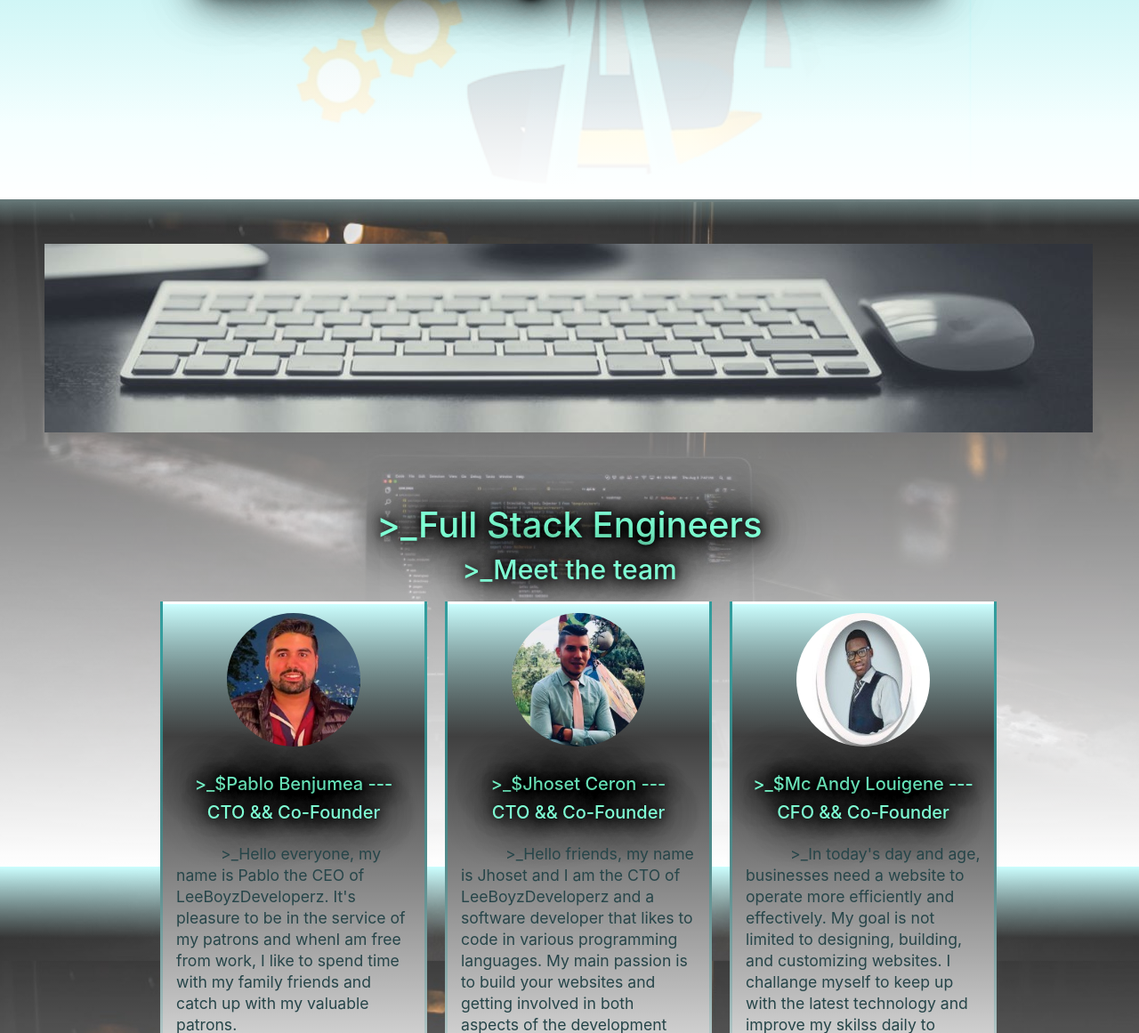
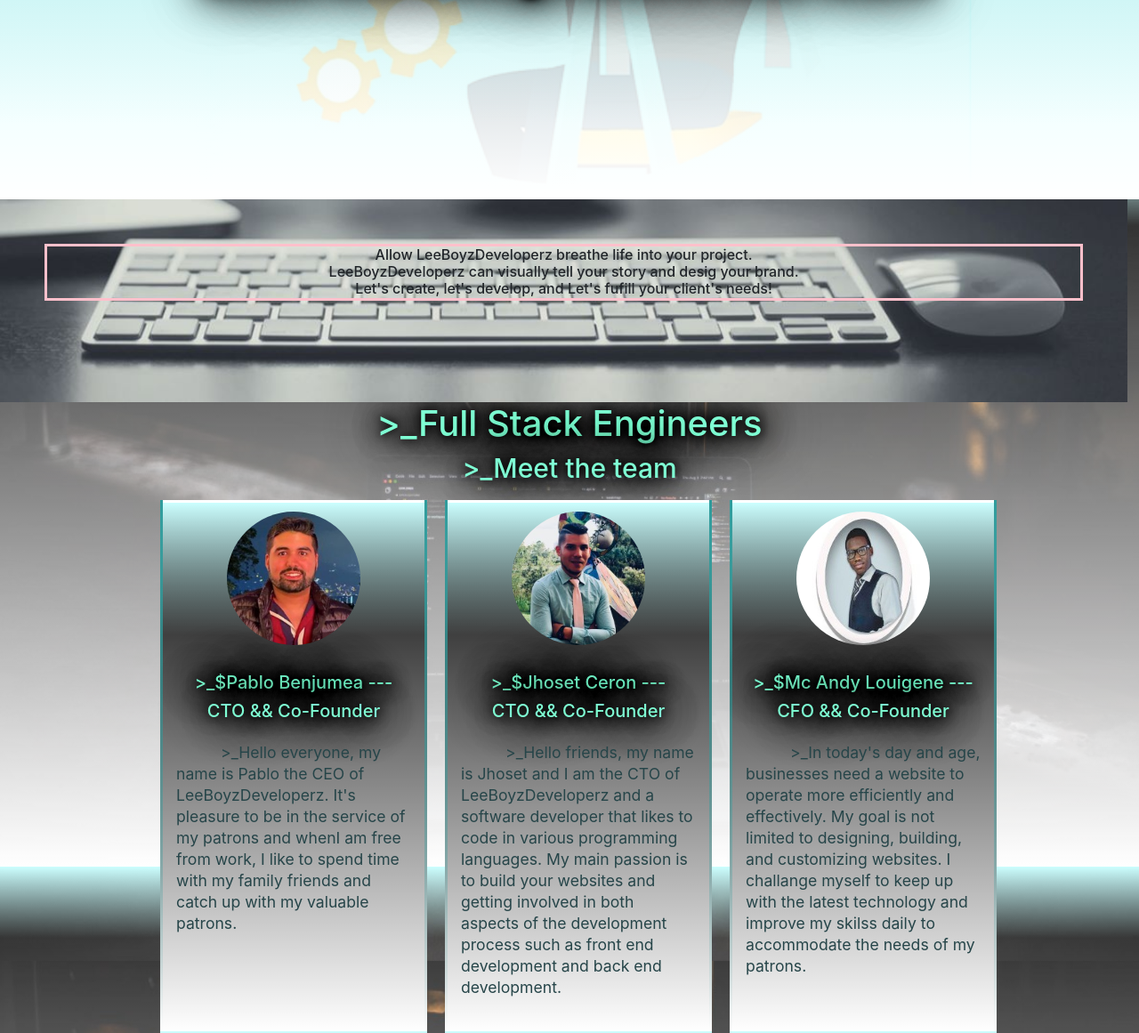
Before and after one commit to xJA10x/LeeBoyzDevelopers, a PHP site: page /about.php in a window 1280 px wide. Shown: the part 626-1787 px from the top of the page at 89% size. Run offline with PHP 8.4, Linux system fonts and the light colour scheme.

Commit message:
08/01/2020

```diff
--- a/about.php
+++ b/about.php
@@ -6,13 +6,14 @@
             <?php include("include/header.html"); ?>
         </div>
     </header>
+    <div class="banner">
+            <?php include("include/banner.html"); ?>
+        </div>
     <div class="container">
         <div id="wrapper">
             <section>
                 <article>
-                    <div class="bannerOne">
-                    <img src="pictures/DesktopBanner1.jpg">
-                    </div>
+
                     <div class="subTitle">
 
                         <h1>>_Full Stack Engineers</h1>
--- a/contact.php
+++ b/contact.php
@@ -7,6 +7,9 @@
             <?php include("include/header.html"); ?>
         </div>
     </header>
+    <div class="banner">
+            <?php include("include/banner.html"); ?>
+        </div>
     <div id="wrapper">
         <section>
             <article>
--- a/css/style.css
+++ b/css/style.css
@@ -219,17 +219,29 @@ Logo styles
 Banner styles
 
 **********************************/
-
+.banner
+{
+  /* border: solid red; */
+}
 .bannerOne {
-
-  margin-left: 50px;
-  margin-bottom: 80px;
+  /* border: solid pink; */
+  width: 99vw;
+  overflow: hidden;
   position: relative;
-  right: 150px;
-  margin-top: 50px;
-  background: linear-gradient(#79cdcd, transparent 90%),
-    linear-gradient(0deg, #fff, transparent),
-    #afeeee;
-
+  right: 0px;
+  top: 0px;
+  margin-top: 0px;
+  margin-right: 0px;
+  max-width: 100%;
+}
+.titleh6
+{
+  border: solid pink;
+  position: absolute;
+  text-align: center;
+  top: 50px;
+  right: 50px;
+  left: 50px;
+  /* margin: 0 auto; */
 
 }
--- /dev/null
+++ b/include/banner.html
@@ -0,0 +1,9 @@
+
+<div class="bannerOne">
+
+    <img src="../pictures/DesktopBanner1.jpg" width="100%" height="100%"/>
+
+    <h6 class="titleh6">Allow LeeBoyzDeveloperz breathe life into your project.</br>
+        LeeBoyzDeveloperz can visually tell your story and desig your brand.</br>
+        Let's create, let's  develop, and Let's fufill your client's needs!</h6>
+</div>
--- a/index.php
+++ b/index.php
@@ -6,6 +6,9 @@
       <?php include("include/header.html"); ?>
     </div>
   </header>
+  <div class="banner">
+            <?php include("include/banner.html"); ?>
+        </div>
   <div class="container">
   <div id="wrapper">
     <section>
```
Also changed, not shown: include/header.html (line endings or trailing spaces).
